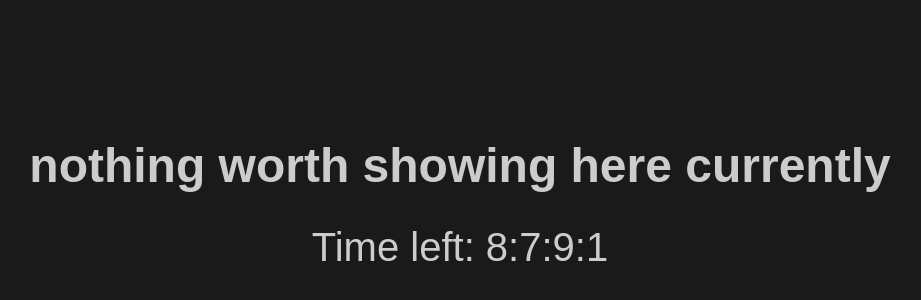
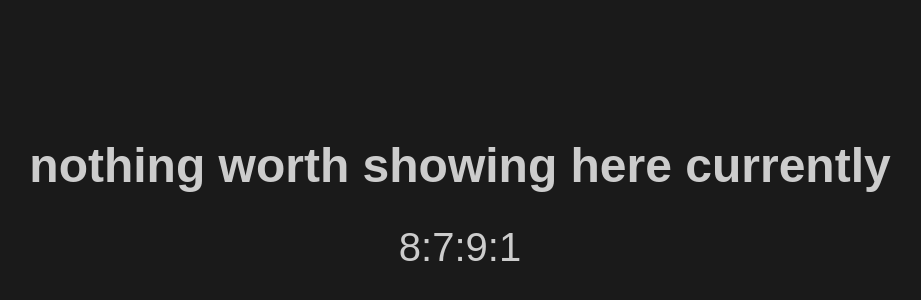
Before and after one commit to OfficialHakeem/brunob, a plain HTML site: page index.html in a window 1280 px wide. Shown: the part 212-512 px from the top of the page, without its empty margins (180-1101 px from the left). Drawn offline with Linux system fonts and the light colour scheme.

Commit message:
Update index.html

```diff
--- a/index.html
+++ b/index.html
@@ -31,7 +31,7 @@
                     const minutes = Math.floor((timeLeft % (60 * 60 * 1000)) / (60 * 1000));
                     const seconds = Math.floor((timeLeft % (60 * 1000)) / 1000);
 
-                    countdownElement.textContent = `Time left: ${days}:${hours}:${minutes}:${seconds}`;
+                    countdownElement.textContent = `${days}:${hours}:${minutes}:${seconds}`;
                 } else {
                     countdownElement.textContent = "Countdown finished!";
                     clearInterval(interval);
```
